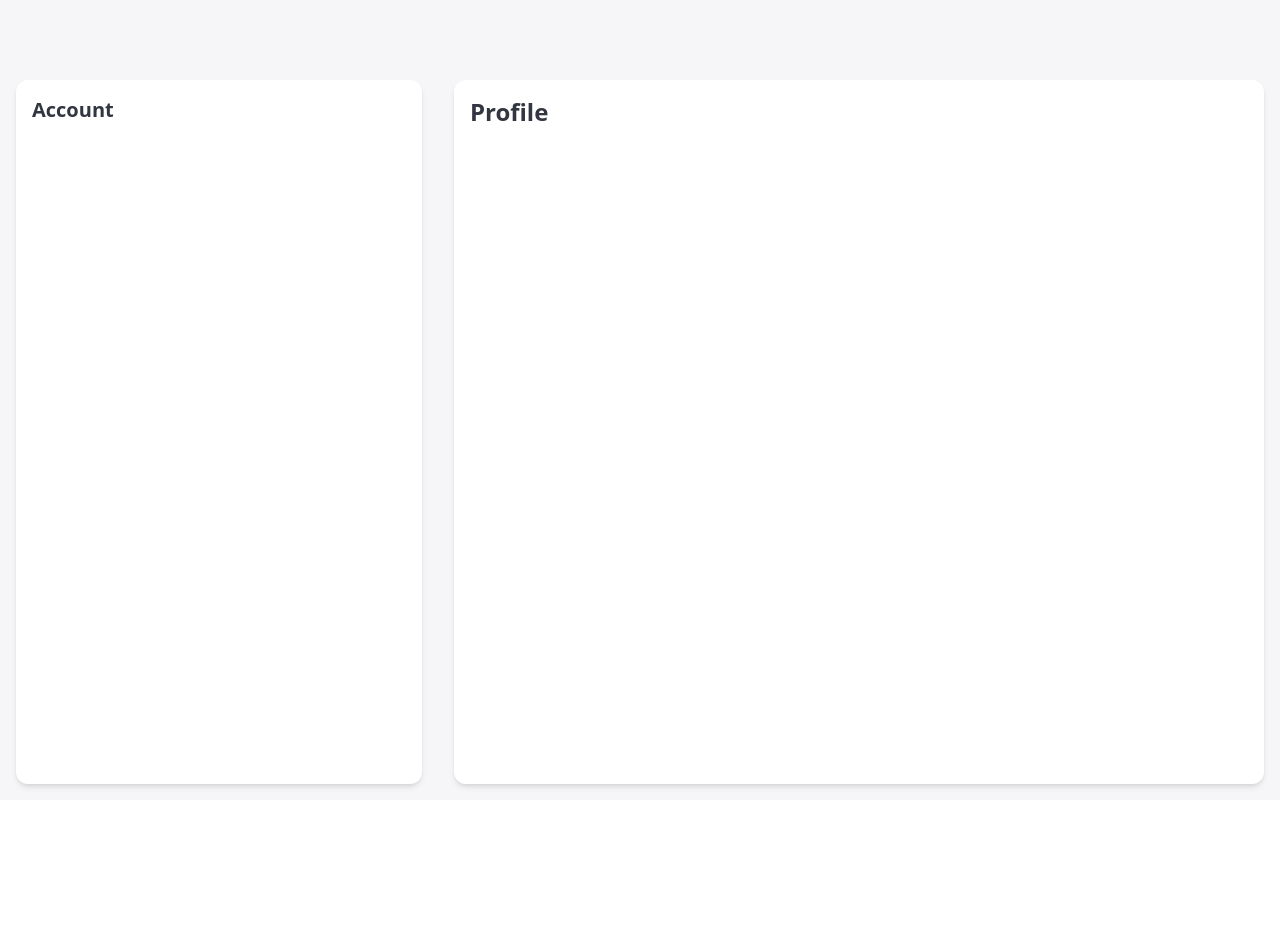
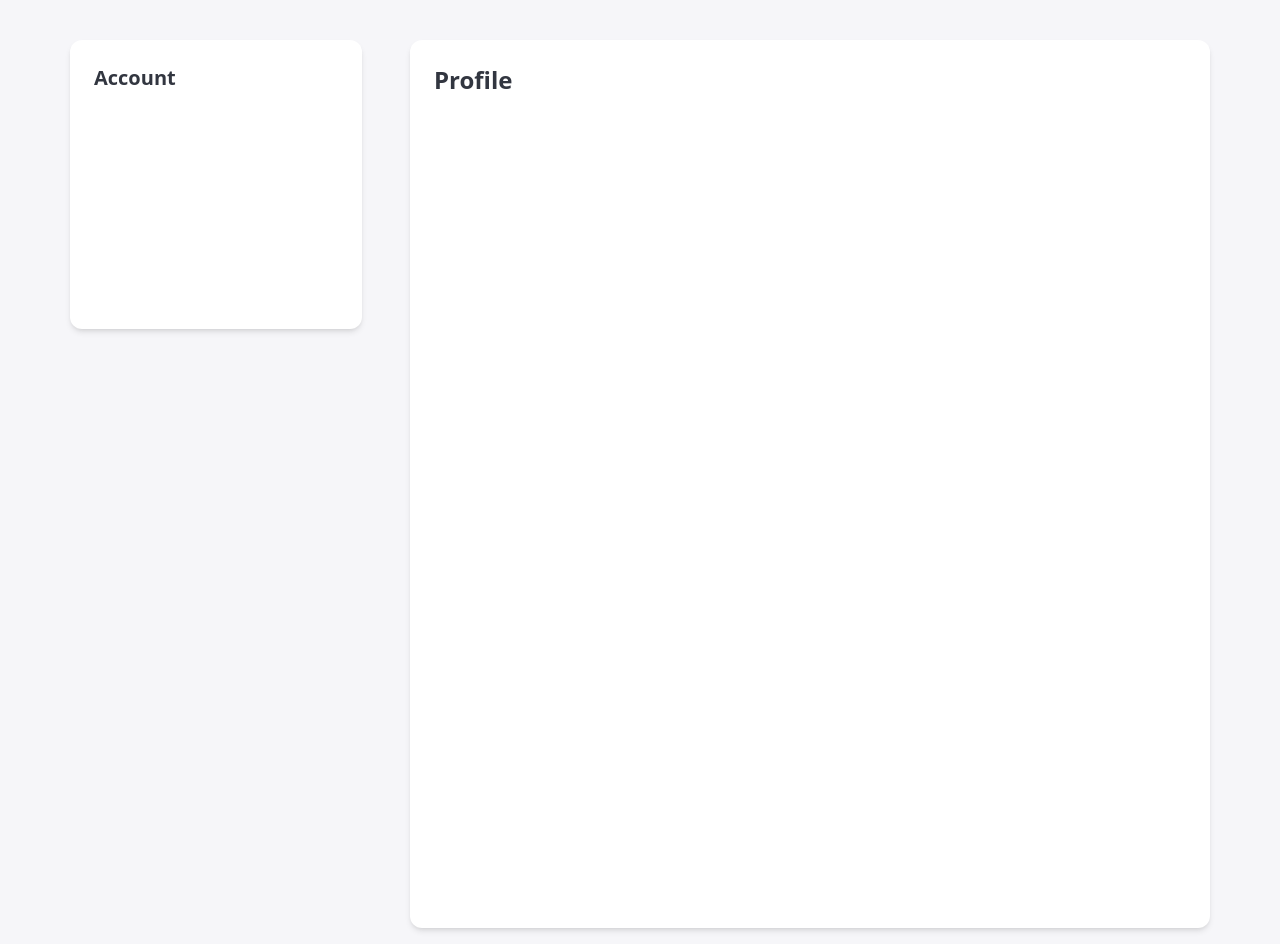
Before and after one commit to Kaopan11/pet-sitter-app-client, a Next.js app: page /owner/profile in a window 1280 px wide. Before the commit the page ends 800 px from the top, so only its background shows below. Built offline with nearby package versions, Linux system fonts and the light colour scheme; a web font is replaced by a local one.

Commit message:
feat: add nav bar

```diff
--- a/src/app/owner/profile/page.js
+++ b/src/app/owner/profile/page.js
@@ -1,15 +1,17 @@
 import React from "react";
-import Link from "next/link";
+
 
 export default function OwnerProfilePage() {
   return (
-    <div className="flex flex-row bg-gray-100 h-screen">
-      <div className="flex flex-col mt-20 m-4 gap-2 bg-white rounded-lg p-4 shadow-md w-1/3">
-        <h4>Account</h4>
-      </div>
-      <div className="flex flex-col mt-20 m-4 p-4 bg-white rounded-lg shadow-md w-2/3">
-        <div className="flex flex-col gap-2">
-          <h4 className="text-2xl font-bold">Profile</h4>
+    <div className="flex bg-gray-100 h-full">
+      <div className="flex flex-row mt-6 mx-10 w-full justify-center">
+        <div className="flex flex-col m-4 p-6 mr-6 bg-white rounded-lg shadow-md h-[289px] w-[292px]">
+          <div className="text-h4 font-bold">Account</div>
+        </div>
+        <div className="flex flex-col m-4 p-6 ml-6 bg-white rounded-lg shadow-md w-2/3 h-[888px]">
+          <div className="flex flex-col gap-[10px]">
+            <div className="text-h3 font-bold">Profile</div>
+          </div>
         </div>
       </div>
 
```
